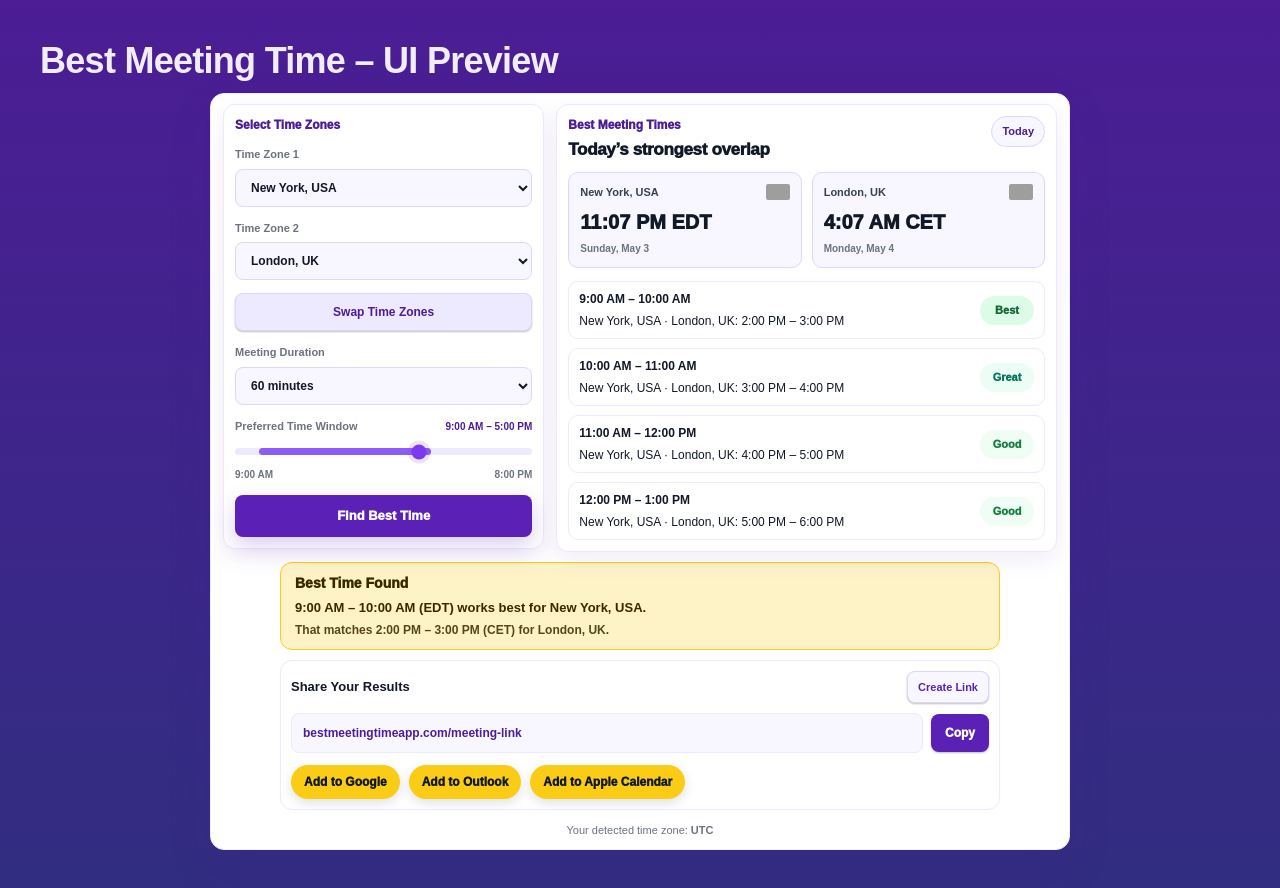
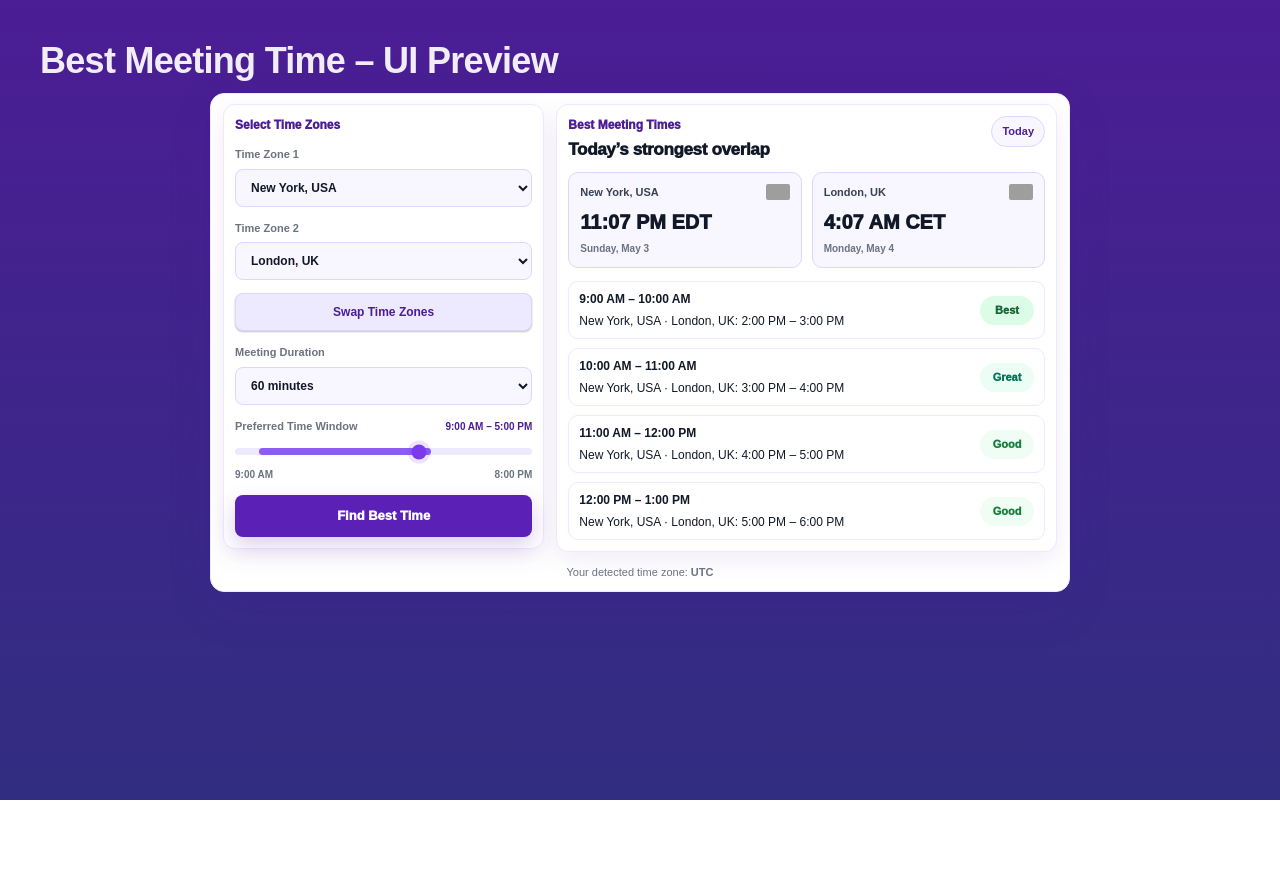
Before and after one commit to techtalk1282/Best-Meeting-Time, a Next.js app: page /preview in a window 1280 px wide. After the commit the page ends 800 px from the top, so only its background shows below. Built offline with nearby package versions, Linux system fonts and the light colour scheme; grey boxes are pictures that could not be loaded.

Commit message:
Show result summary and share actions only after calculation

```diff
--- a/app/ui/ToolPreviewSection.tsx
+++ b/app/ui/ToolPreviewSection.tsx
@@ -289,9 +289,10 @@ export default function ToolPreviewSection({
   const [shareUrl, setShareUrl] = useState<string | null>(null);
   const [shareCopied, setShareCopied] = useState(false);
   const [premiumMessage, setPremiumMessage] = useState<string | null>(null);
-  const [successMessage, setSuccessMessage] = useState<string | null>(null);
+ const [successMessage, setSuccessMessage] = useState<string | null>(null);
+const [hasCalculated, setHasCalculated] = useState(false);
 
-  const [isMobile, setIsMobile] = useState(false);
+const [isMobile, setIsMobile] = useState(false);
 
   useEffect(() => {
     if (typeof window === "undefined") return;
@@ -620,6 +621,7 @@ const safeNow = now || new Date();
               if (handlePlannerInteraction()) return;
               setPreferredWindow("9:00 AM – 5:00 PM");
               setPremiumMessage(null);
+              setHasCalculated(true);
             }}
             style={findButton}
           >
@@ -698,7 +700,9 @@ const safeNow = now || new Date();
         </section>
       </div>
 
-      <div style={bestFoundCard}>
+      {hasCalculated && (
+        <>
+          <div style={bestFoundCard}>
         <div>
           <strong style={bestFoundTitle}>Best Time Found</strong>
           <div style={bestFoundText}>
@@ -854,8 +858,10 @@ const safeNow = now || new Date();
           >
             Add to Apple Calendar
           </button>
-        </div>
+       </div>
       </div>
+        </>
+      )}
 
       {viewerTZ && (
         <div style={viewerTimezone}>
```
